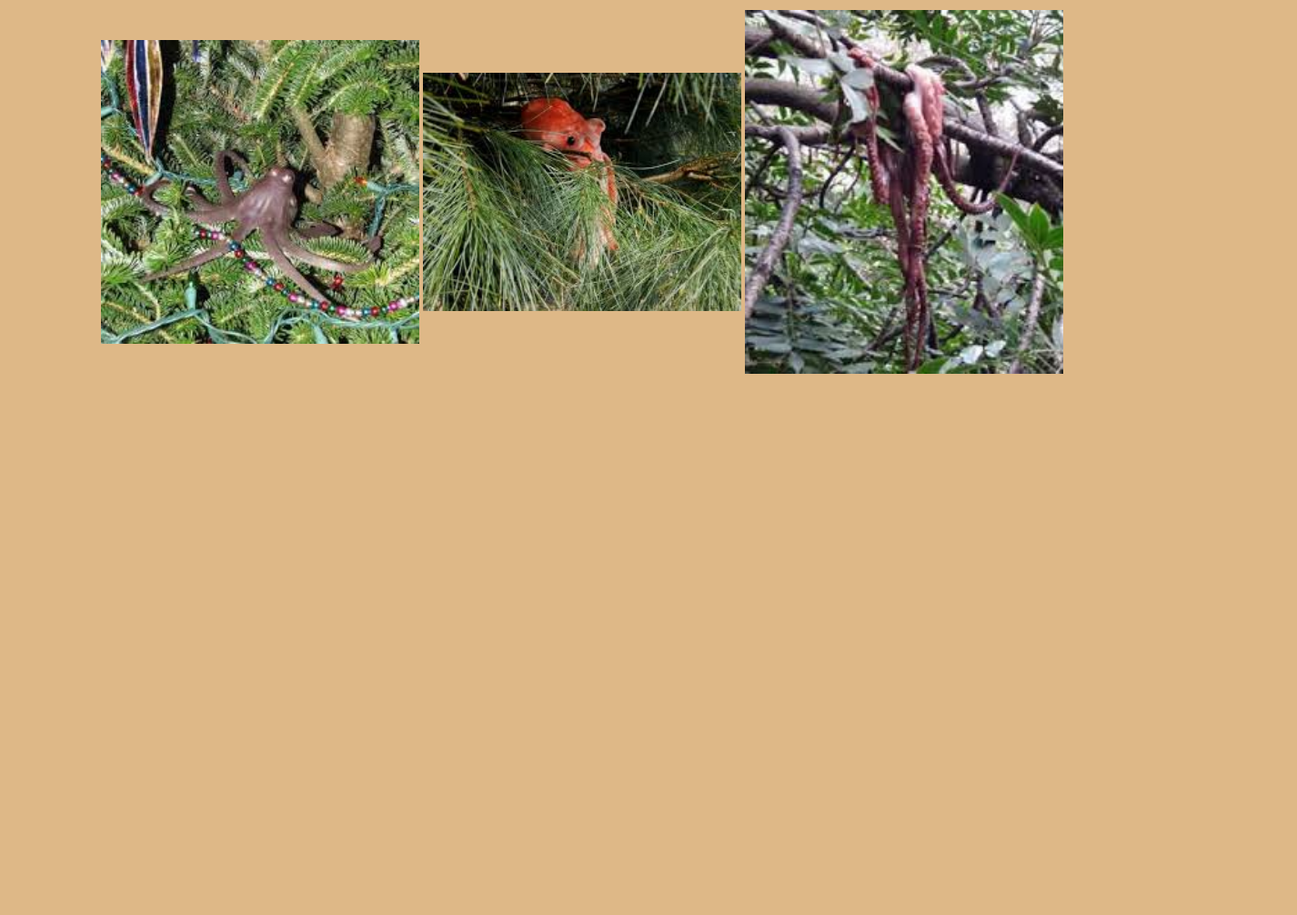
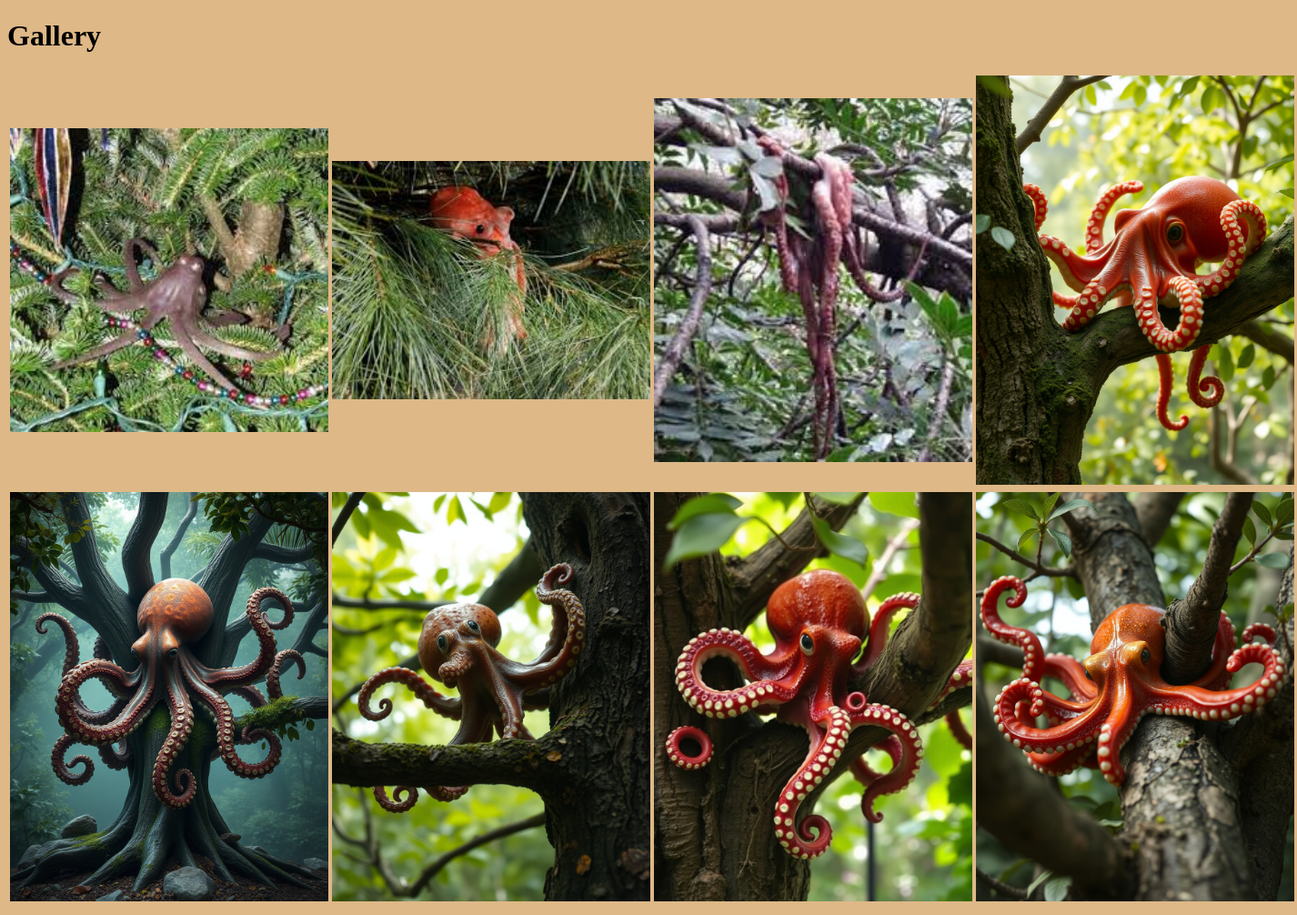
Before and after one commit to pre0020/pre0020.github.io, a plain HTML site: page mythical_creature/gallery.html in a window 1280 px wide. Shown: the whole page at 91% size, 1426 px wide, since content can reach past the window. Before the commit the page ends 800 px from the top, so only its background shows below. Drawn offline with Linux system fonts and the light colour scheme.

Commit message:
some stuff

```diff
--- a/mythical_creature/gallery.html
+++ b/mythical_creature/gallery.html
@@ -9,11 +9,19 @@
     img {width:350px;}
 </style>
 <body style="background-color:burlywood;">
+    <h1>Gallery</h1>
     <table style="margin:auto;">
         <tr>
             <th><img src="image2.jpg"></th>
             <th><img src="image3.jpg"></th>
             <th><img src="image4.jpg"></th>
+            <th><img src="image5.jpg"></th>
+        </tr>
+        <tr>
+            <th><img src="image6.jpg"></th>
+            <th><img src="image7.jpg"></th>
+            <th><img src="image8.jpg"></th>
+            <th><img src="image9.jpg"></th>
         </tr>
     </table>
 </body>
```
Also changed, not shown: mythical_creature/image5.jpg (added), mythical_creature/image6.jpg (added), mythical_creature/image7.jpg (added), mythical_creature/image8.jpg (added), mythical_creature/image9.jpg (added).
